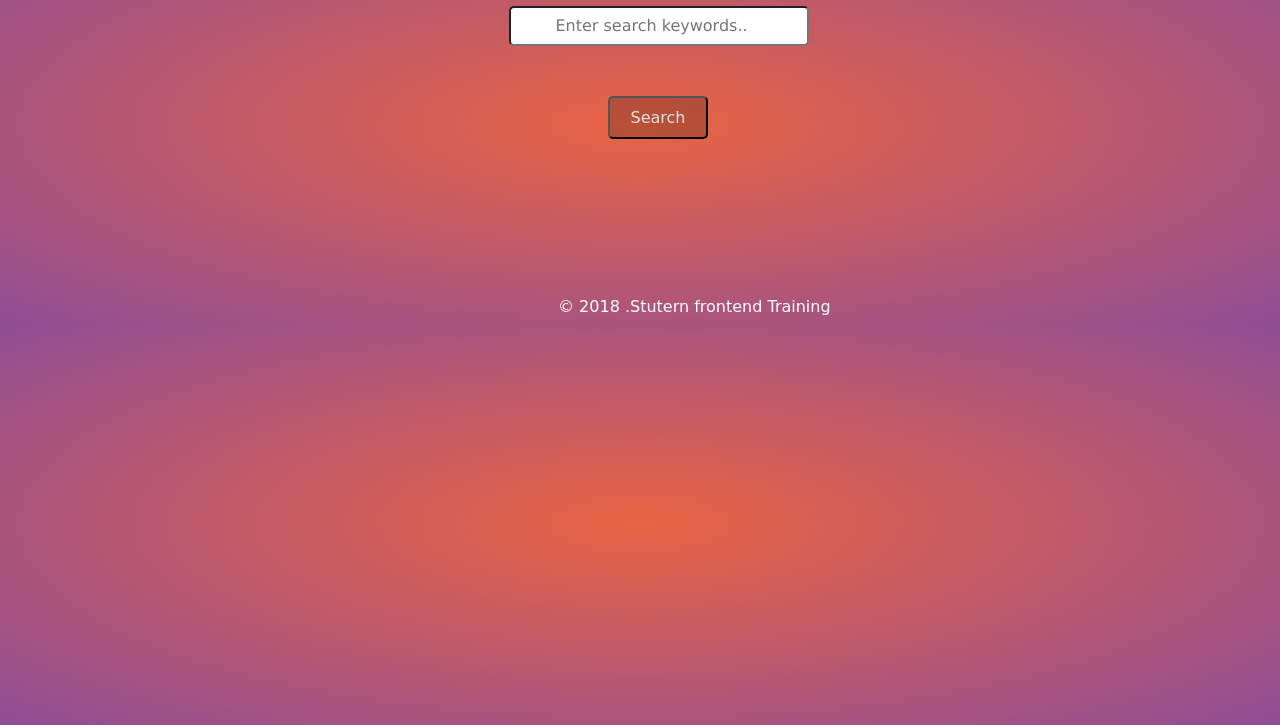
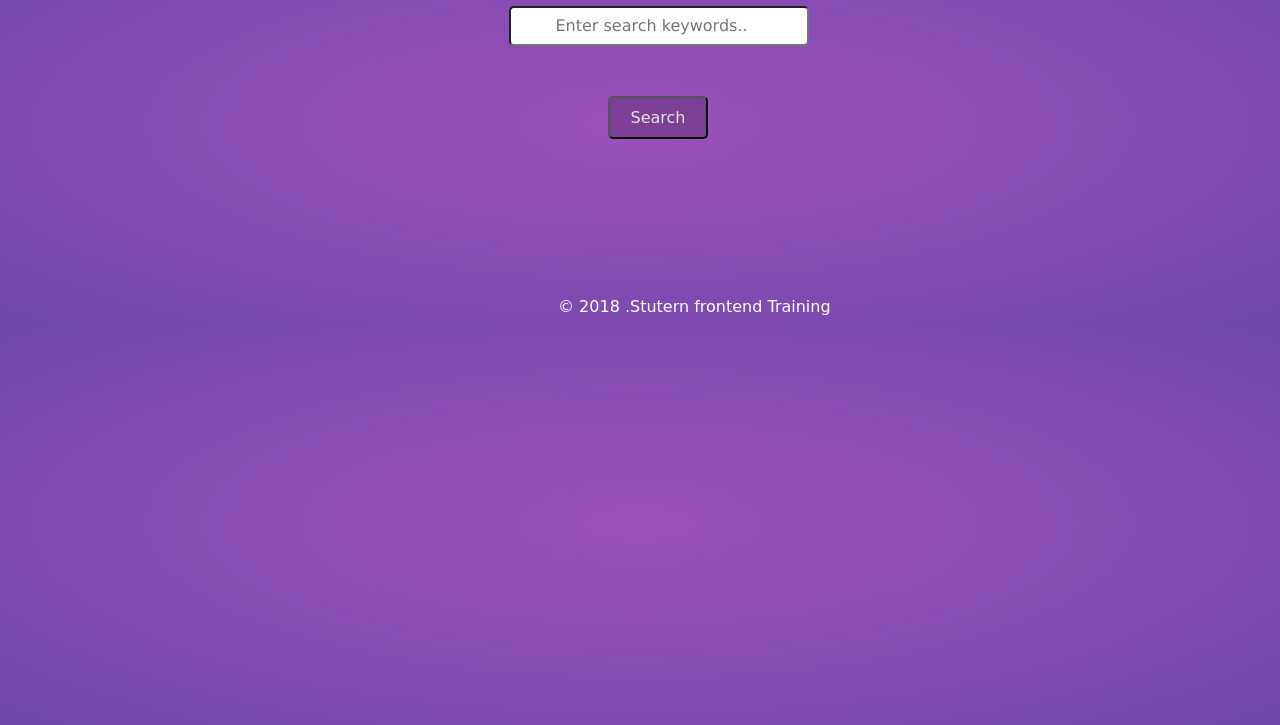
Before and after one commit to abdurraheem92/abdurraheem92.github.io, a plain HTML site: page giphy/index.html in a window 1280 px wide. Shown: the part 75-800 px from the top of the page. Drawn offline with Linux system fonts and the light colour scheme.

Commit message:
Update main.css

```diff
--- a/giphy/main.css
+++ b/giphy/main.css
@@ -25,7 +25,7 @@
 }
 
 body {
-    background-image: radial-gradient(#e96443, #904e95);
+    background-image: radial-gradient( #9d50bb, #6e48aa);
 }
 
 
```
